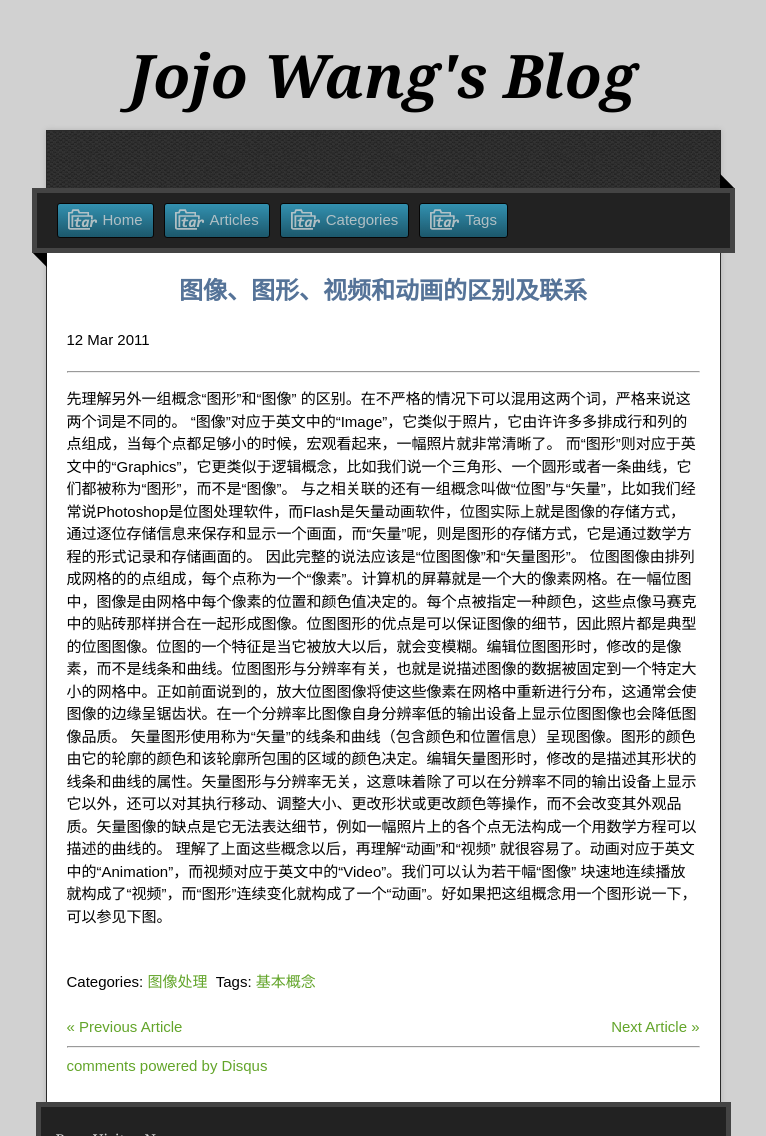
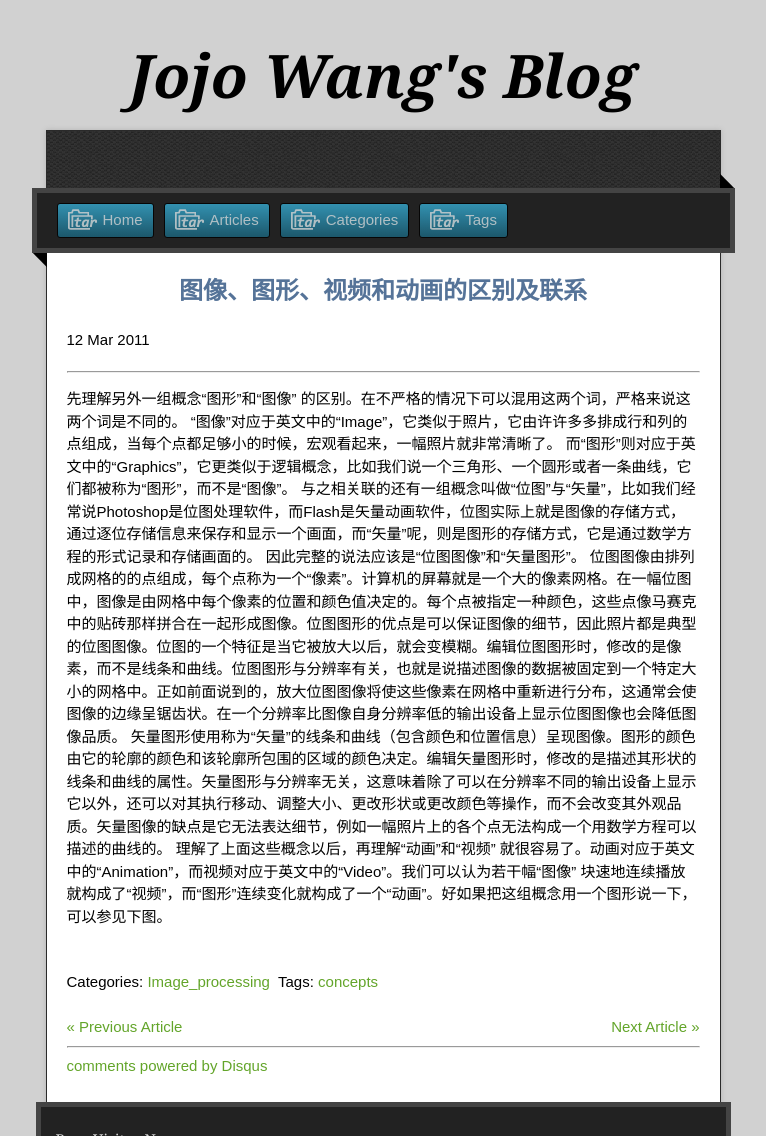
Before and after one commit to jojowang17/jekyll_demo, a Jekyll site: the page built from _posts/2011-03-12-图像图形视频和动画的区别和联系.md, in a window 1280 px wide. Shown: the top 1136 px of the page, without its empty margins (257-1023 px from the left). Built offline with Jekyll 4.4.1, drawn with Linux system fonts in a browser that asks for light colours; nearby versions of some CDN libraries; comment, search, counter and statistics services are not loaded; grey boxes are pictures that could not be loaded.

Commit message:
Update 2011-03-12-图像图形视频和动画的区别和联系.md

```diff
--- a/_posts/2011-03-12-图像图形视频和动画的区别和联系.md
+++ b/_posts/2011-03-12-图像图形视频和动画的区别和联系.md
@@ -1,7 +1,7 @@
 ---
 layout: article
-categories: [图像处理]
-tags: [基本概念]
+categories: [Image_processing]
+tags: [concepts]
 title: 图像、图形、视频和动画的区别及联系
 comments: yes
 ---
```
